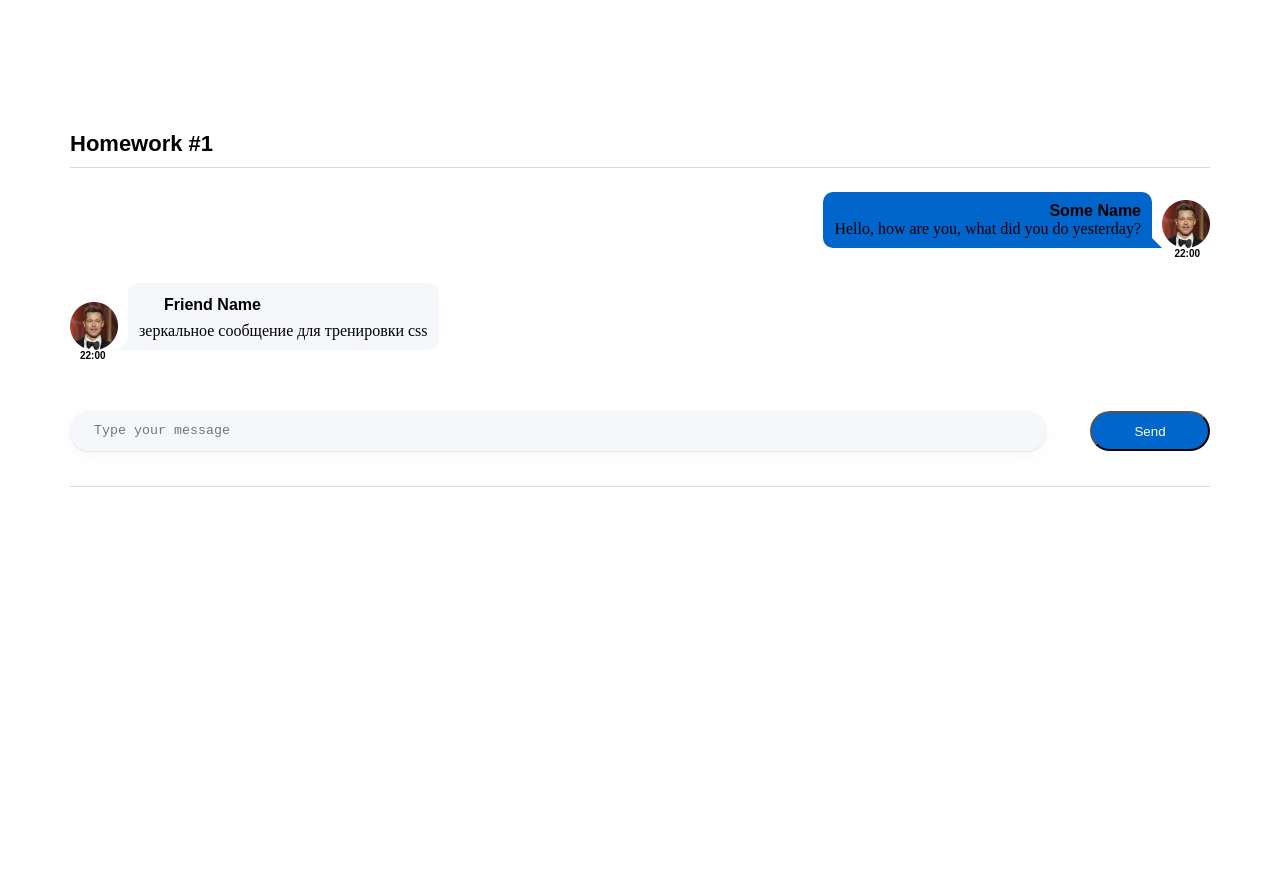
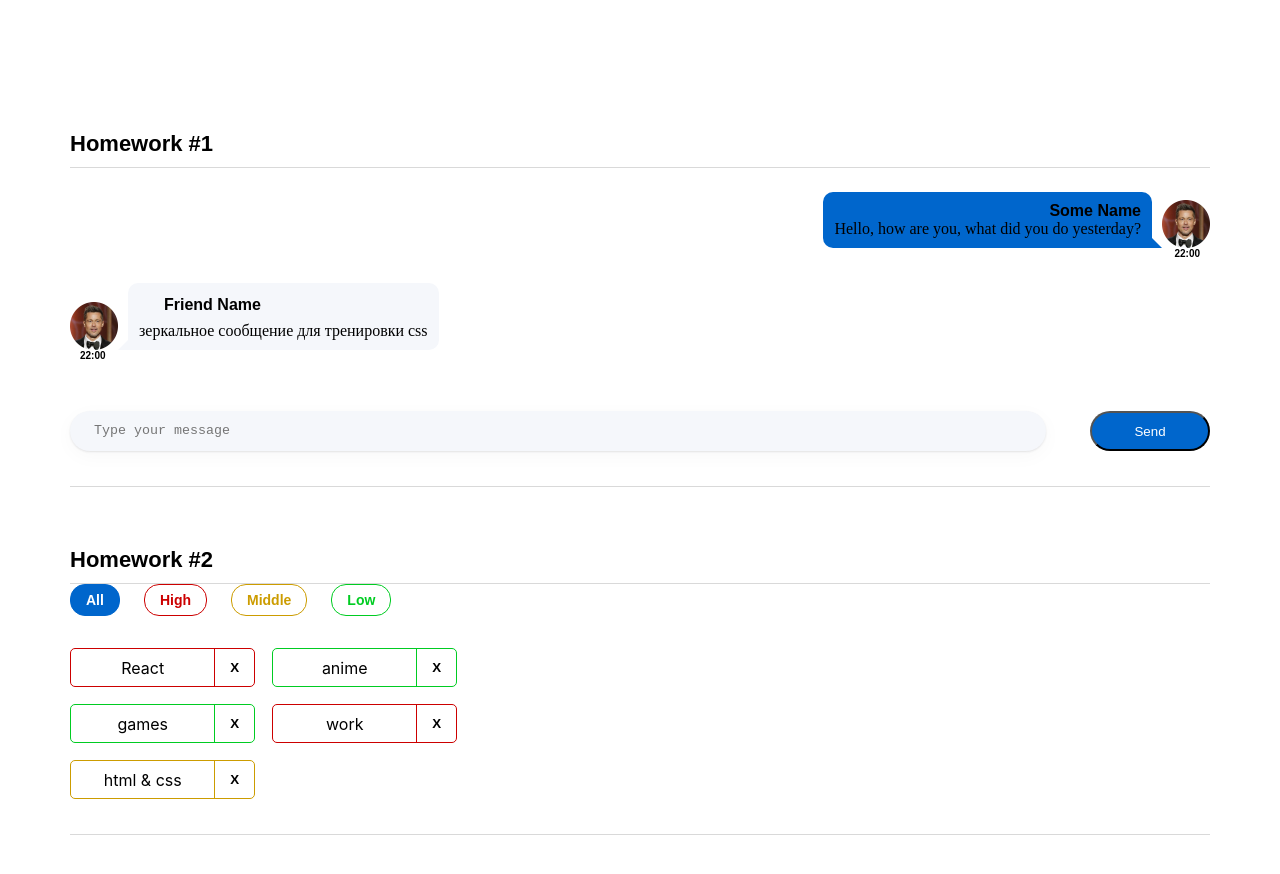
Before and after one commit to PidzhakovIlya/hws2-master, a React (Create React App) app: page / in a window 1280 px wide. Shown: the top 874 px of the page. Before the commit the page ends 800 px from the top, so only its background shows below. Built offline with nearby package versions, Linux system fonts and the light colour scheme.

Commit message:
Homework 02-hw2

```diff
--- a/src/s1-main/App.tsx
+++ b/src/s1-main/App.tsx
@@ -1,13 +1,14 @@
 import React from 'react'
 import s from './App.module.css'
 import HW1 from '../s2-homeworks/hw01/HW1'
+import HW2 from "../s2-homeworks/hw02/HW2";
 
 function App() {
     return (
         <div className={s.App}>
             <HW1/>
             {/*раскомментировать по ходу выполнения*/}
-            {/*<HW2/>*/}
+            <HW2/>
             {/*<HW3/>*/}
             {/*<HW4/>*/}
 
--- a/src/s2-homeworks/hw02/HW2.tsx
+++ b/src/s2-homeworks/hw02/HW2.tsx
@@ -17,16 +17,16 @@
 * */
 
 // types
-export type AffairPriorityType = any // need to fix any
+export type AffairPriorityType =  'low' | 'middle' | 'high' // need to fix any
 export type AffairType = {
-    _id: any // need to fix any
-    name: any // need to fix any
+    _id: number // need to fix any
+    name: string // need to fix any
     priority: AffairPriorityType
 }
 export type FilterType = 'all' | AffairPriorityType
 
 // constants
-const defaultAffairs: any = [ // need to fix any
+const defaultAffairs: Array<AffairType> = [ // need to fix any
     {_id: 1, name: 'React', priority: 'high'}, // студенты могут изменить содержимое name и количество элементов в массиве, ...priority не менять!
     {_id: 2, name: 'anime', priority: 'low'},
     {_id: 3, name: 'games', priority: 'low'},
@@ -35,23 +35,24 @@
 ]
 
 // pure helper functions
-export const filterAffairs = (affairs: any, filter: any): any => { // need to fix any
-
-
-    return affairs // need to fix
+export const filterAffairs = (affairs: Array<AffairType>, filter: FilterType): Array<AffairType> => { // need to fix any
+    if (filter !== "all") {
+        return affairs.filter(el => el.priority === filter)
+    }
+    return affairs
+    // need to fix
 }
-export const deleteAffair = (affairs: any, _id: any): any => { // need to fix any
-
-    return affairs // need to fix
+export const deleteAffair = (affairs: Array<AffairType>, _id: number): Array<AffairType> => { // need to fix any
+    return affairs.filter(el => el._id !== _id )
 }
 
 function HW2() {
-    const [affairs, setAffairs] = useState<any>(defaultAffairs) // need to fix any
+    const [affairs, setAffairs] = useState<Array<AffairType>>(defaultAffairs) // need to fix any
     const [filter, setFilter] = useState<FilterType>('all')
 
     const filteredAffairs = filterAffairs(affairs, filter)
-    const deleteAffairCallback = (_id: any) => { // need to fix any
-        // need to fix
+    const deleteAffairCallback = (_id: number) => { // need to fix any
+         setAffairs(deleteAffair(filteredAffairs, _id))
     }
 
     return (
--- a/src/s2-homeworks/hw02/affairs/Affairs.tsx
+++ b/src/s2-homeworks/hw02/affairs/Affairs.tsx
@@ -1,26 +1,30 @@
 import React from 'react'
 import Affair from './affair/Affair'
-import {AffairType, FilterType} from '../HW2'
+import {AffairPriorityType, AffairType, FilterType} from '../HW2'
 import s from './Affairs.module.css'
 
 type AffairsPropsType = {
-    data: any // need to fix any
-    setFilter: any
-    deleteAffairCallback: any
+    data: AffairType[] // need to fix any
+    setFilter:(value:FilterType)=>void
+    deleteAffairCallback: (id: number)=>void
     filter: FilterType
 }
 
 function Affairs(props: AffairsPropsType) {
     const setAll = () => {
         // need to fix
+        props.setFilter("all")
     }
     const setHigh = () => {
         // need to fix
+        props.setFilter("high")
     }
     const setMiddle = () => {
+        props.setFilter("middle")
         // need to fix
     }
     const setLow = () => {
+        props.setFilter("low")
         // need to fix
     }
 
--- a/src/s2-homeworks/hw02/affairs/affair/Affair.tsx
+++ b/src/s2-homeworks/hw02/affairs/affair/Affair.tsx
@@ -6,12 +6,13 @@
 type AffairPropsType = {
     // key не нужно типизировать
     affair: AffairType
-    deleteAffairCallback: any // need to fix any
+    deleteAffairCallback: (id:number)=>void // need to fix any
 }
 
 function Affair(props: AffairPropsType) {
     const deleteCallback = () => {
         // need to fix
+        props.deleteAffairCallback(props.affair._id)
     }
 
     const nameClass = s.name + ' ' + s2[props.affair.priority]
@@ -25,7 +26,7 @@
         >
             <div id={'hw2-name-' + props.affair._id} className={nameClass}>
                 {/*создаёт студент*/}
-
+                {props.affair.name}
                 {/**/}
             </div>
             <div id={'hw2-priority-' + props.affair._id} hidden>
@@ -36,7 +37,7 @@
                 id={'hw2-button-delete-' + props.affair._id}
                 className={buttonClass}
                 // need to fix
-
+                onClick={deleteCallback}
             >
                 {/*текст кнопки могут изменить студенты*/}
                 X
```
